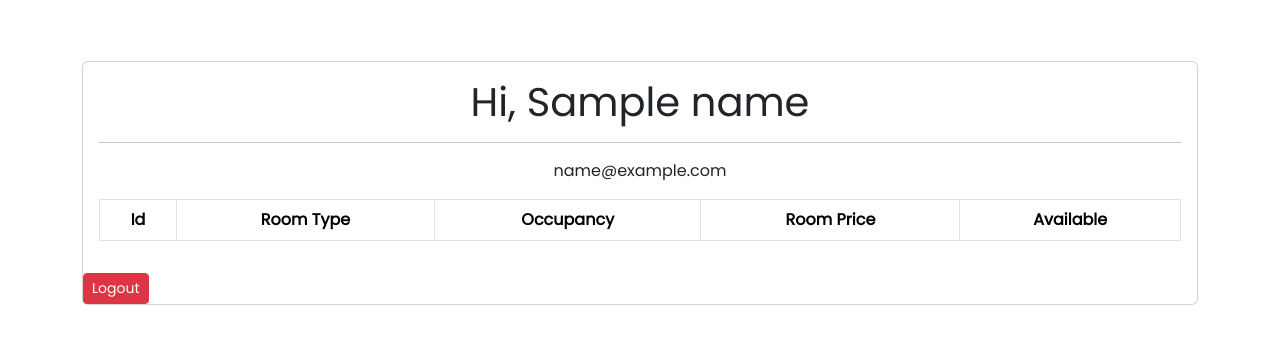
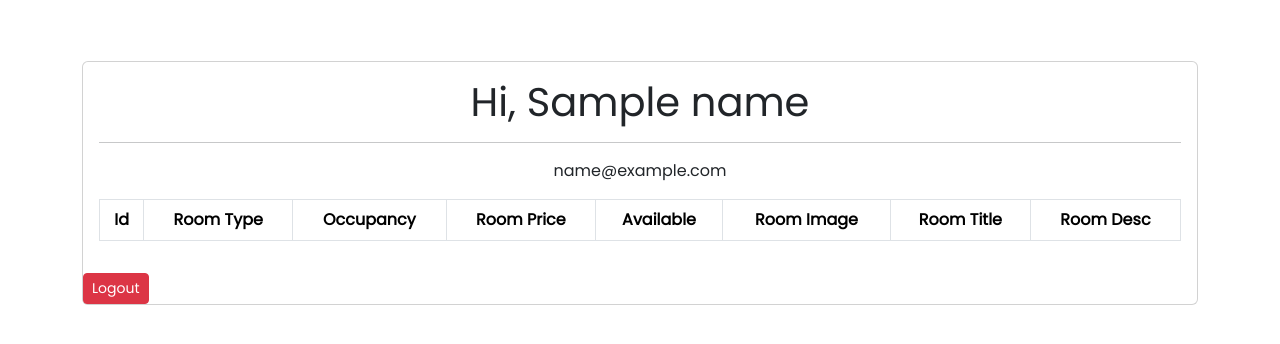
Before and after one commit to shinydidde/Data-Sonic-PFIS-CA2, a Flask app: template templates/welcome.html in a window 1280 px wide. Shown: the part 225-569 px from the top of the page. Run offline with Flask 3, Linux system fonts and the light colour scheme; the template is opened without the code that fills it: most values are stand-ins (such as "Sample title", 1, 10 or a date in 2020); lists and menus that the app fills with data are empty.

Commit message:
room table

```diff
--- a/templates/welcome.html
+++ b/templates/welcome.html
@@ -29,17 +29,17 @@
                                         <th>Occupancy</th>
                                         <th>Room Price</th>
                                         <th>Available</th>
-                                        <!-- <th>Room Image</th>
+                                        <th>Room Image</th>
                                         <th>Room Title</th>
-                                        <th>Room Desc</th> -->
+                                        <th>Room Desc</th>
                                     </tr>
                                 </thead>
                                 <tbody>
-                                    {% for row in range(0, len) %}
                                     <tr>
+                                        {% for row in range(0, len) %}
                                         <td>{{rooms[row][row]}}</td>
+                                        {% endfor %}
                                     </tr>
-                                    {% endfor %}
                                 </tbody>
                             </table>
                         </div>
```
